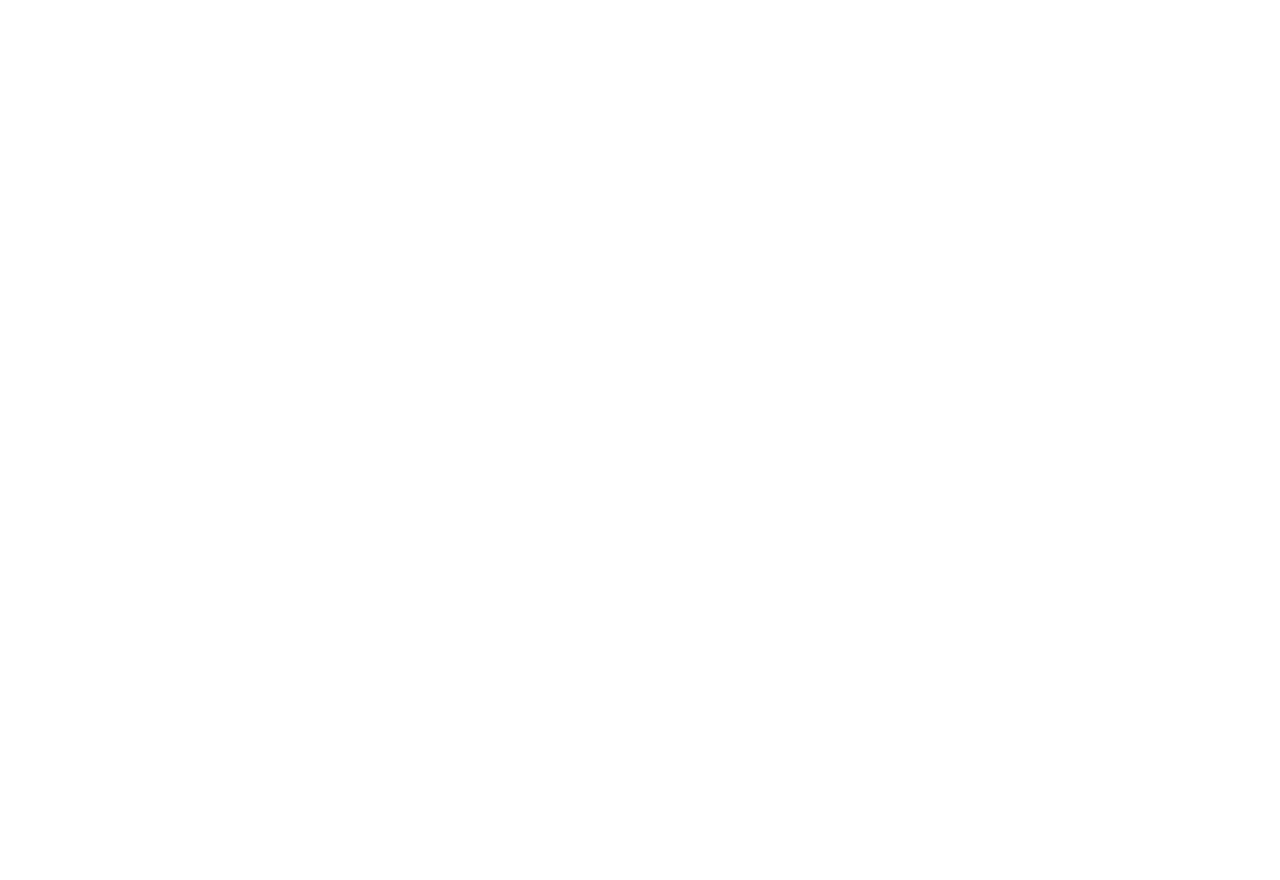
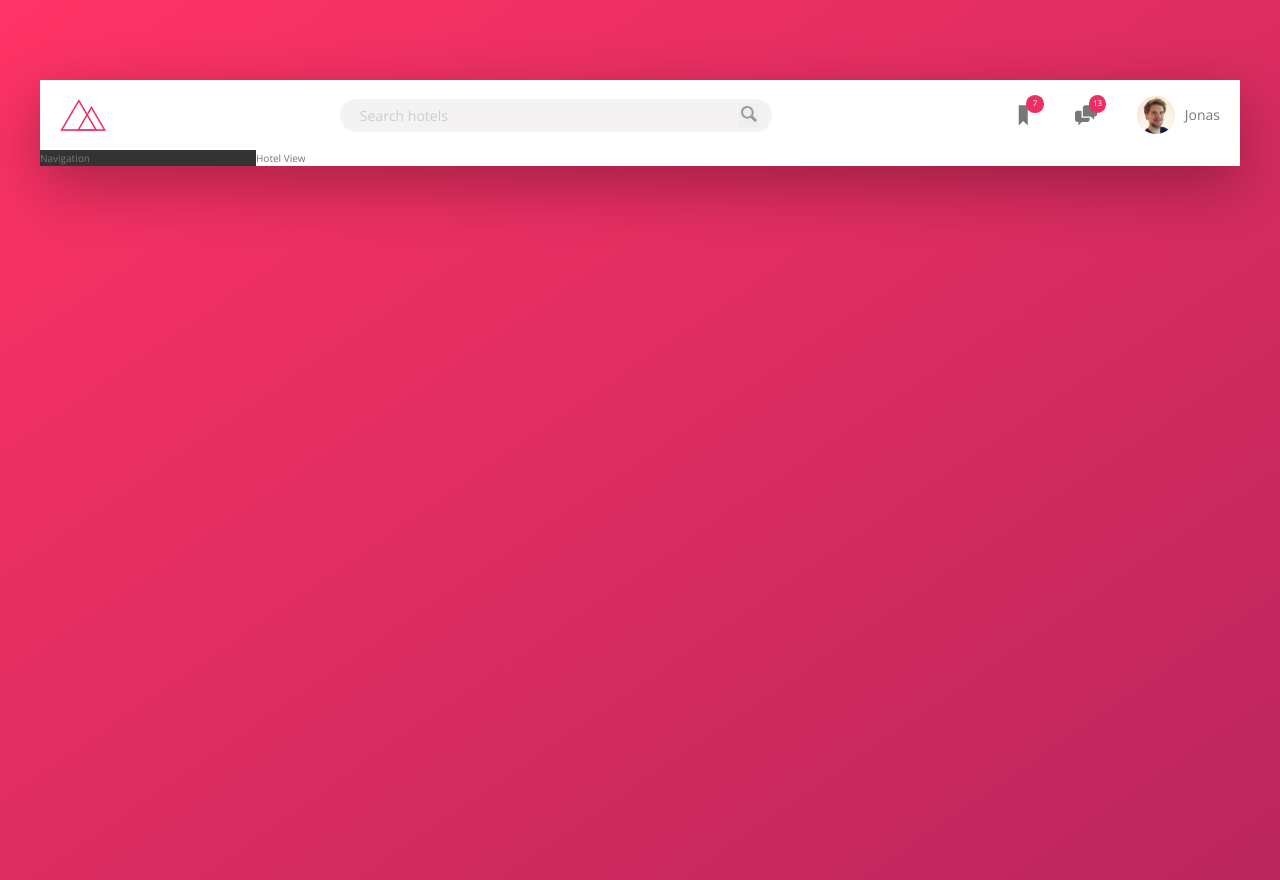
Before and after one commit to bugdlr/Trillo, a website: page index.html in a window 1280 px wide. Before the commit the page ends 800 px from the top, so only its background shows below. Drawn offline with nearby package versions, Linux system fonts and the light colour scheme.

Commit message:
build header

```diff
--- a/index.html
+++ b/index.html
@@ -11,6 +11,45 @@
         <title>trillo &mdash; Your all-in-one booking app</title>
     </head>
     <body>
+      <div class="container">
+        <header class="header">
+          <img src="img/logo.png" alt="logo" class="logo">
+          <form action="#" class="search">
+            <input type="text" class="search__input" placeholder="Search hotels">
+            <button class="search__button">
+              <svg class="search__icon">
+                <use xlink:href="img/sprite.svg#icon-magnifying-glass"></use>
+              </svg>
+            </button>
+          </form>
 
+          <nav class="user-nav">
+            <div class="user-nav__icon-box">
+              <svg class="user-nav__icon">
+                <use xlink:href="img/sprite.svg#icon-bookmark"></use>
+              </svg>
+              <span class="user-nav__notification">7</span>
+            </div>
+            <div class="user-nav__icon-box">
+              <svg class="user-nav__icon">
+                <use xlink:href="img/sprite.svg#icon-chat"></use>
+              </svg>
+              <span class="user-nav__notification">13</span>
+            </div>
+            <div class="user-nav__user">
+              <img src="img/user.jpg" alt="user photo" class="user-nav__user-photo">
+              <span class="user-nav__user-name">Jonas</span>
+            </div>
+          </nav>
+        </header>
+        <div class="content">
+          <nav class="sidebar">
+            Navigation
+          </nav>
+          <div class="main hotel-view">
+            Hotel View
+          </div>
+        </div>
+      </div>
     </body>
 </html>
--- /dev/null
+++ b/sass/_base.scss
@@ -0,0 +1,63 @@
+/*
+COLORS
+
+Primary: #eb2f64
+Primary light: #FF3366
+Primary dark: #BA265D
+
+Grey light 1: #faf9f9
+Grey light 2: #f4f2f2
+Grey light 3: #f0eeee
+Grey light 4: #ccc
+
+Grey dark 1: #333
+Grey dark 2: #777
+Grey dark 3: #999
+
+*/
+
+:root {
+  --color-primary: #eb2f64;
+  --color-primary-light: #FF3366;
+  --color-primary-dark: #BA265D;
+
+  --color-grey-light-1: #faf9f9;
+  --color-grey-light-2: #f4f2f2;
+  --color-grey-light-3: #f0eeee;
+  --color-grey-light-4: #ccc;
+
+  --color-grey-dark-1: #333;
+  --color-grey-dark-2: #777;
+  --color-grey-dark-3: #999;
+
+  --shadow-dark: 0 2rem 6rem rgba(0,0,0,.3);
+
+}
+
+* {
+  margin: 0;
+  padding: 0;
+}
+
+*,
+*::before,
+*::after {
+  box-sizing: inherit;
+}
+
+html {
+  box-sizing: border-box;
+  font-size: 62.5%;
+}
+
+body {
+  background-color: #333;
+  font-family: 'Open Sans', sans-serif;
+  font-weight: 400;
+  line-height: 1.6;
+  color: var(--color-grey-dark-2);
+  background-image: linear-gradient(to right bottom, var(--color-primary-light), var(--color-primary-dark));
+  background-size: cover;
+  background-repeat: no-repeat;
+  min-height: 100vh;
+}
--- /dev/null
+++ b/sass/_components.scss
@@ -0,0 +1,115 @@
+.logo {
+  height: 3.25rem;
+  margin-left: 2rem;
+}
+
+
+// searcbox
+
+.search {
+  flex: 0 0 40%;
+  display: flex;
+  align-items: center;
+  justify-content: center;
+
+  &__input {
+    font-family: inherit;
+    font-size: inherit;
+    color: inherit;
+    background-color: var(--color-grey-light-2);
+    border: none;
+    padding: .7rem 2rem;
+    border-radius: 100px;
+    width: 90%;
+    transition: all .2s;
+    margin-right: -3.25rem;
+
+    &:focus {
+      outline: none;
+      width: 100%;
+      background-color: var(--color-grey-light-3);
+    }
+
+    &::-webkit-input-placeholder {
+      font-weight: 100;
+      color: var(--color-grey-light-4);
+    }
+  }
+
+  &__input:focus + &__button {
+     background-color: var(--color-grey-light-2);
+  }
+
+  &__button {
+    border: none;
+    background-color: var(--color-grey-light-3);
+
+    &:focus {
+      outline: none;
+    }
+
+    &:active {
+      transform: translateY(2px);
+    }
+  }
+
+  &__icon {
+    height: 2rem;
+    width: 2rem;
+    fill: var(--color-grey-dark-3);
+  }
+}
+
+
+// usernav
+.user-nav {
+  align-self: stretch;
+  display: flex;
+  align-items: center;
+
+  & > * {
+    padding: 0 2rem;
+    cursor: pointer;
+    height: 100%;
+    display: flex;
+    align-items: center;
+  }
+
+  & > *:hover {
+    background-color: var(--color-grey-light-2);
+  }
+
+
+  &__icon-box {
+    position: relative;
+
+
+  }
+
+  &__icon {
+    height: 2.25rem;
+    width: 2.25rem;
+    fill: var(--color-grey-dark-2)
+  }
+
+  &__notification {
+    font-size: .8rem;
+    height: 1.75rem;
+    width: 1.75rem;
+    border-radius: 50%;
+    background-color: var(--color-primary);
+    color: #fff;
+    position: absolute;
+    top: 1.5rem;
+    right: 1.1rem;
+    display: flex;
+    justify-content: center;
+    align-items: center;
+  }
+
+  &__user-photo {
+    height: 3.75rem;
+    border-radius: 50%;
+    margin-right: 1rem;
+  }
+}
--- /dev/null
+++ b/sass/_layout.scss
@@ -0,0 +1,30 @@
+.container {
+  max-width: 120rem;
+  margin: 8rem auto;
+  background-color: var(--color-grey-light-1);
+  box-shadow: var(--shadow-dark);
+}
+
+.header {
+  font-size: 1.4rem;
+  height: 7rem;
+  background-color: #fff;
+  border-bottom: var(--color-grey-light-2);
+  display: flex;
+  justify-content: space-between;
+  align-items: center;
+}
+
+.content {
+  display: flex;
+}
+
+.sidebar {
+  background-color: var(--color-grey-dark-1);
+  flex: 0 0 18%;
+}
+
+.hotel-view {
+  background-color: #fff;
+  flex: 1;
+}
--- a/sass/main.scss
+++ b/sass/main.scss
@@ -1,17 +1,3 @@
-/*
-COLORS
-
-Primary: #eb2f64
-Primary light: #FF3366
-Primary dark: #BA265D
-
-Grey light 1: #faf9f9
-Grey light 2: #f4f2f2
-Grey light 3: #f0eeee
-Grey light 4: #ccc
-
-Grey dark 1: #333
-Grey dark 2: #777
-Grey dark 3: #999
-
-*/
+@import "base";
+@import "components";
+@import "layout";
```
Also changed, not shown: package.json (+3 -4 lines), css/style.css, img/SVG/aircraft-take-off.svg (added), img/SVG/bookmark.svg (added), img/SVG/chat.svg (added), img/SVG/chevron-thin-right.svg (added), img/SVG/home.svg (added), img/SVG/key.svg (added), img/SVG/location-pin.svg (added), img/SVG/magnifying-glass.svg (added), img/SVG/map.svg (added), img/SVG/star.svg (added), 1 other file.
